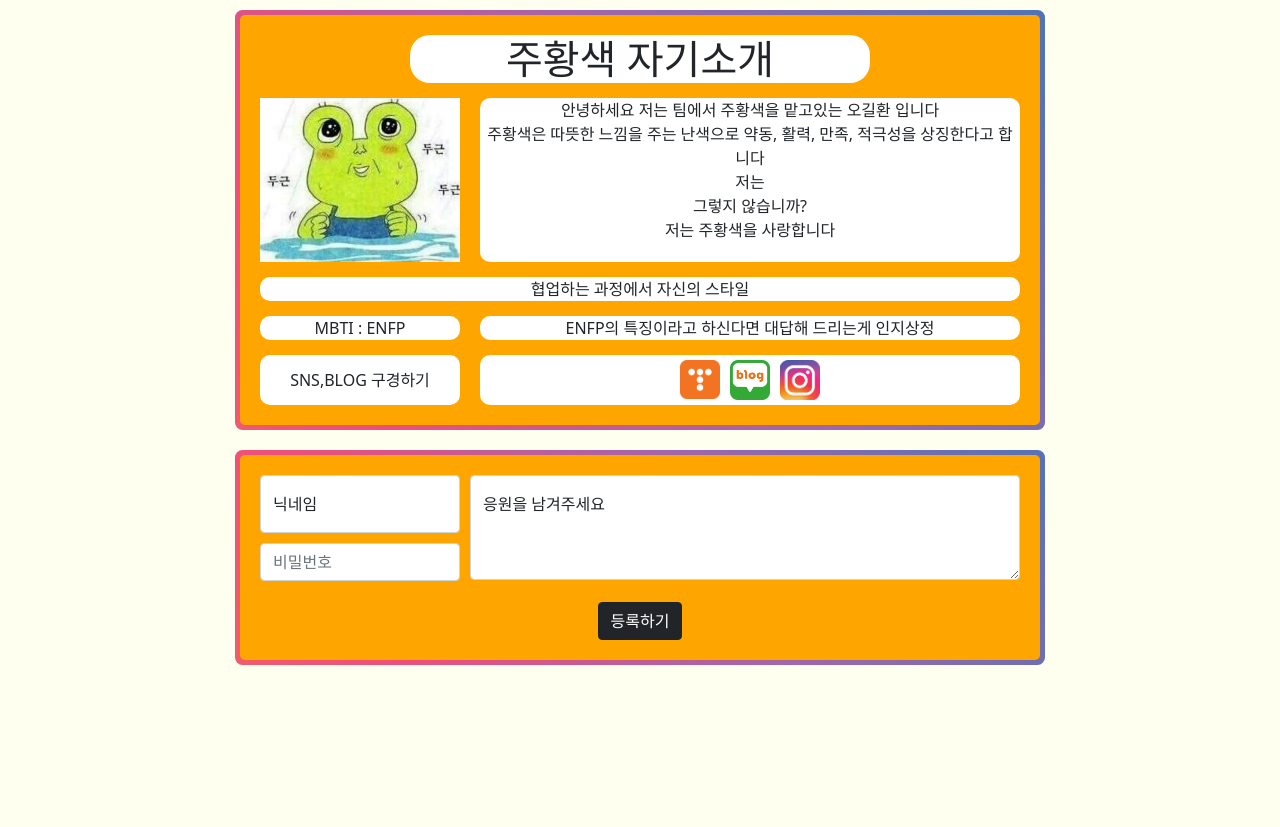
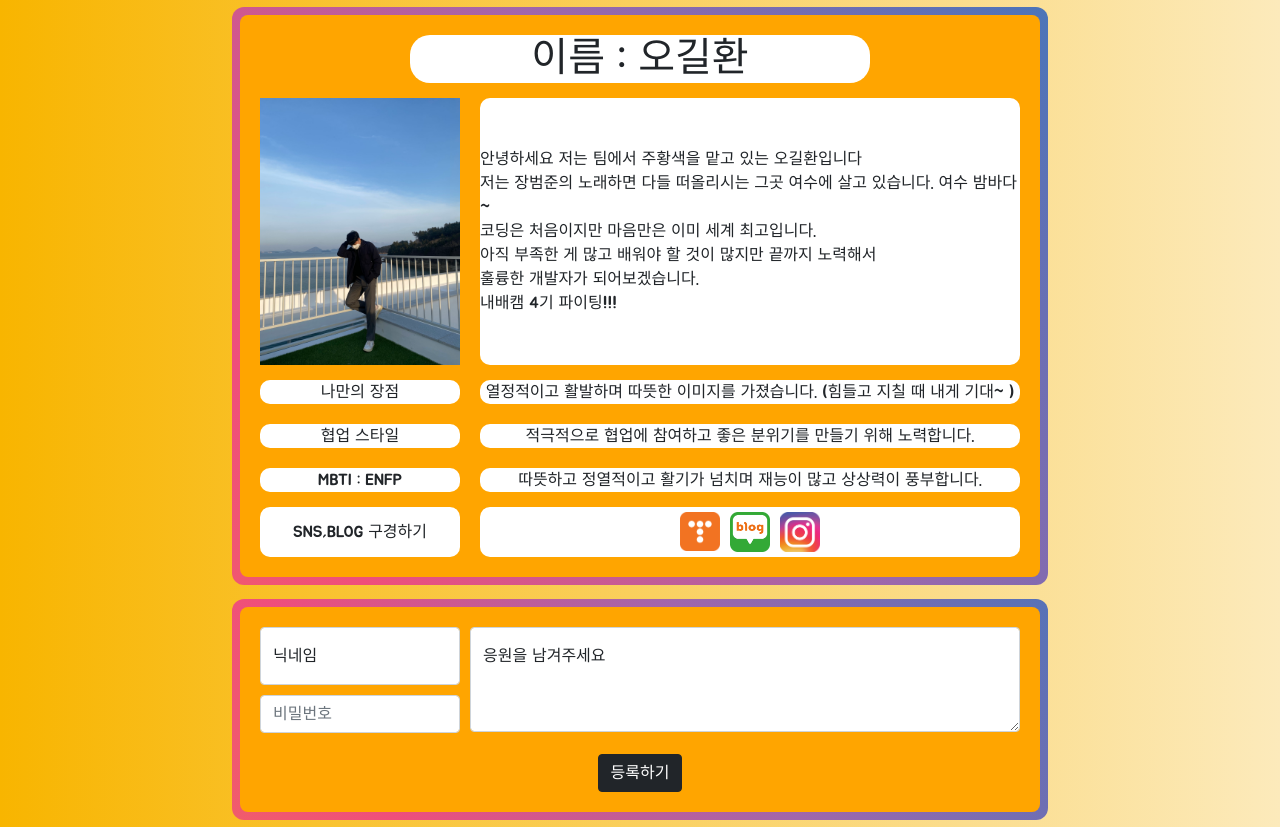
Before and after one commit to kisyam/5colorProject, a Flask app: page / in a window 1280 px wide. Before the commit the page ends 665 px from the top, so only its background shows below. Run offline with Flask 2, Linux system fonts and the light colour scheme; data that the repository does not hold is empty.

Commit message:
style : 배경화면 추가 / docs : 자기소개 내용 추가

```diff
--- a/static/orange.css
+++ b/static/orange.css
@@ -1,5 +1,8 @@
 body{
-    background-color: ivory;
+    background: #fceabb; /* fallback for old browsers */
+    background: -webkit-linear-gradient(to right, #f8b500, #fceabb); /* Chrome 10-25, Safari 5.1-6 */
+    background: linear-gradient(to right, #f8b500, #fceabb); /* W3C, IE 10+/ Edge, Firefox 16+, Chrome 26+, Opera 12+, Safari 7+ */
+
 }
 .ground{
     display: flex;
@@ -14,7 +17,7 @@ body{
     padding: 20px 20px 20px 20px;
     margin: 15px 15px 15px 15px;
 
-    --borderWidth: 5px;
+    --borderWidth: 8px;
     background: orange;
     position: relative;
     border-radius: var(--borderWidth);
@@ -54,7 +57,10 @@ body{
     background-color: white;
     border-radius: 10px;
 
-    text-align: center;
+    display: flex;
+    flex-direction: row;
+    justify-content: center;
+    align-items: center;
 }
 h1 {
     background-color: white;
@@ -93,18 +99,24 @@ h1 {
 #strength{
     background-color: white;
 
-    margin-top: 15px;
+    width: 200px;
 
-    text-align: center;
+    border-radius: 10px;
+}
+#mystrength {
+    background-color: white;
 
     border-radius: 10px;
 }
 #mystyle {
     background-color: white;
 
-    margin-top: 15px;
+    width: 200px;
 
-    text-align: center;
+    border-radius: 10px;
+}
+#teamstyle {
+    background-color: white;
 
     border-radius: 10px;
 }
@@ -146,7 +158,7 @@ h1 {
     padding: 20px 20px 20px 20px;
     margin: 15px 15px 15px 15px;
 
-    --borderWidth: 5px;
+    --borderWidth: 8px;
     background: orange;
     position: relative;
     border-radius: var(--borderWidth);
--- a/templates/orange.html
+++ b/templates/orange.html
@@ -6,6 +6,12 @@
     <link href="https://cdn.jsdelivr.net/npm/bootstrap@5.0.2/dist/css/bootstrap.min.css" rel="stylesheet"
           integrity="sha384-EVSTQN3/azprG1Anm3QDgpJLIm9Nao0Yz1ztcQTwFspd3yD65VohhpuuCOmLASjC" crossorigin="anonymous">
     <link href="/static/orange.css" rel="stylesheet">
+    <link href="https://fonts.googleapis.com/css2?family=Jua&display=swap" rel="stylesheet">
+    <style>
+        * {
+            font-family: 'Jua', sans-serif;
+        }
+    </style>
     <script src="https://ajax.googleapis.com/ajax/libs/jquery/3.5.1/jquery.min.js"></script>
     <script>
         $(document).ready(function () {
@@ -73,29 +79,36 @@
 <body>
     <div class="ground">
         <div class="gradient-border">
-            <h1>주황색 자기소개</h1>
+            <h1 class="h1border">이름 : 오길환</h1>
             <div id="introgrid">
-                <img src="/static/MyPhoto_1203262320_0011.jpg" width="200px"  alt="자기소개 이미지">
+                <img src="/static/myimg.jpg" width="200px"  alt="자기소개 이미지">
                 <div id="introduction">
-                    안녕하세요 저는 팀에서 주황색을 맡고있는 오길환 입니다<br>
-                    주황색은 따뜻한 느낌을 주는 난색으로 약동, 활력, 만족, 적극성을 상징한다고 합니다 <br>
-                    저는 <br>
-                    그렇지 않습니까?<br>
-                    저는 주황색을 사랑합니다<br>
+                    안녕하세요 저는 팀에서 주황색을 맡고 있는 오길환입니다<br>
+                    저는 장범준의 노래하면 다들 떠올리시는 그곳 여수에 살고 있습니다. 여수 밤바다~<br>
+                    코딩은 처음이지만 마음만은 이미 세계 최고입니다.<br>
+                    아직 부족한 게 많고 배워야 할 것이 많지만 끝까지 노력해서<br>
+                    훌륭한 개발자가 되어보겠습니다.<br>
+                    내배캠 4기 파이팅!!!
                 </div>
             </div>
-            <div id="strength">
-
-            </div>
-            <div id="mystyle">
-                협업하는 과정에서 자신의 스타일
-            </div>
             <div id="mbtigrid">
+                <div id="strength">
+                    나만의 장점
+                </div>
+                <div id="mystrength">
+                    열정적이고 활발하며 따뜻한 이미지를 가졌습니다. (힘들고 지칠 때 내게 기대~ )
+                </div>
+                <div id="mystyle">
+                    협업 스타일
+                </div>
+                <div id="teamstyle">
+                    적극적으로 협업에 참여하고 좋은 분위기를 만들기 위해 노력합니다.
+                </div>
                 <div id="mbti">
                     MBTI : ENFP
                 </div>
                 <div id="mymbti">
-                    ENFP의 특징이라고 하신다면 대답해 드리는게 인지상정
+                    따뜻하고 정열적이고 활기가 넘치며 재능이 많고 상상력이 풍부합니다.
                 </div>
             </div>
             <div class="snsgrid">
```
Also changed, not shown: static/myimg.jpg (added).
